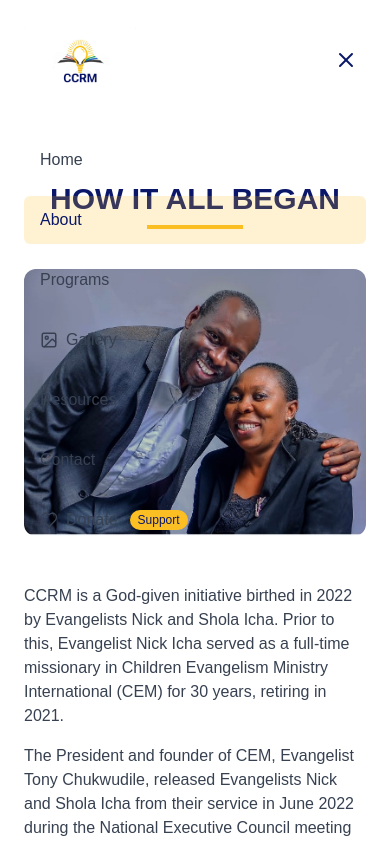
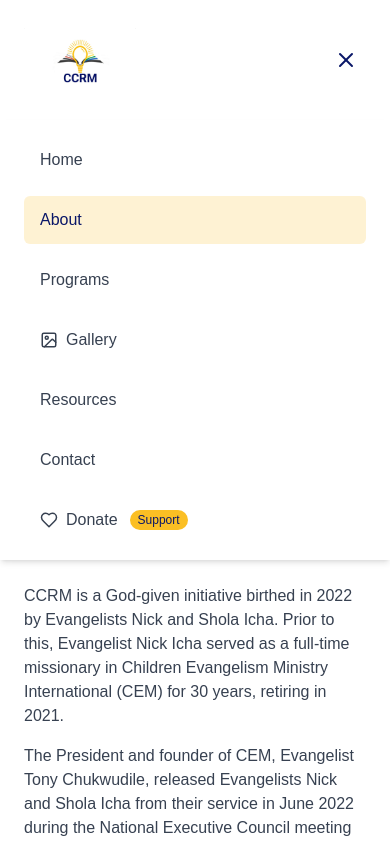
Before and after one commit to Ivylegend/ccrm, a Next.js app: page /about in a window 390 px wide. Both pictures are taken after a click on the button "Open menu". Shown: the top 844 px of the page. Built offline with nearby package versions, Linux system fonts and the light colour scheme.

Commit message:
fix mobile nav issues and hero overlay on mobile too

```diff
--- a/app/(root)/page.tsx
+++ b/app/(root)/page.tsx
@@ -21,8 +21,8 @@ export default function Home() {
           <h2 className="hidden md:block font-semibold text-2xl text-[#0A1768]">
             HOW IT ALL BEGAN
           </h2>
-          <div className="md:text-lg font-medium">
-            <p className="font-medium">
+          <div className="md:text-lg space-y-3 font-medium text-justify">
+            <p>
               The vision of Children&apos;s Creative Resource Ministry (CCRM)
               was birthed in 2022 through a couple, Evangelists Nick & Shola
               Icha. This was after spending time with the Lord to receive
--- a/components/Hero.tsx
+++ b/components/Hero.tsx
@@ -4,7 +4,7 @@ import HeroImg from "@/public/hero-image.png";
 
 const Hero = () => {
   return (
-    <div className="w-full flex flex-col md:flex-row items-center justify-center gap-8 p-6 pb-16 md:p-10 lg:p-20 mt-20">
+    <div className="w-full flex flex-col md:flex-row items-center justify-center gap-8 p-6 pb-16 md:p-10 lg:p-20 mt-32 md:mt-20">
       <div className="w-full md:w-1/2 flex justify-between h-full flex-col md:space-y-5">
         <div className="space-y-5 lg:py-10">
           <h1 className="font-bold text-4xl lg:text-6xl text-[#0a1666] font-balsamiq">
--- a/components/Navbar.tsx
+++ b/components/Navbar.tsx
@@ -92,7 +92,7 @@ const Navbar = () => {
 
       {/* Mobile Menu */}
       {isMobileMenuOpen && (
-        <div className="md:hidden absolute top-full left-0 right-0 glass-effect shadow-soft animate-fade-in">
+        <div className="md:hidden absolute top-full left-0 right-0 glass-effect bg-white shadow-md animate-fade-in">
           <div className="py-4 px-6 flex flex-col space-y-3">
             {navItems.map((item) => (
               <Link
```
